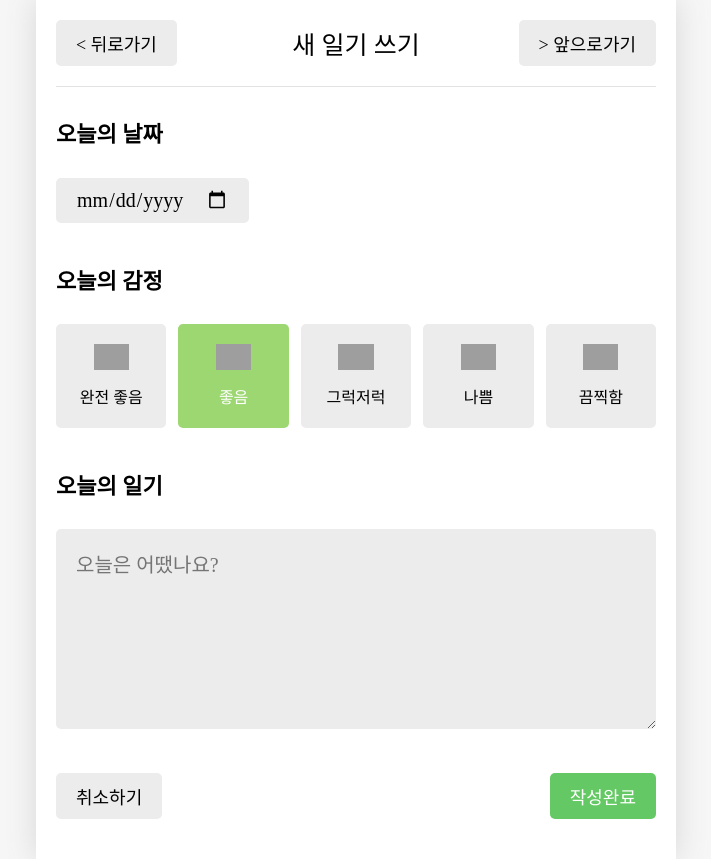
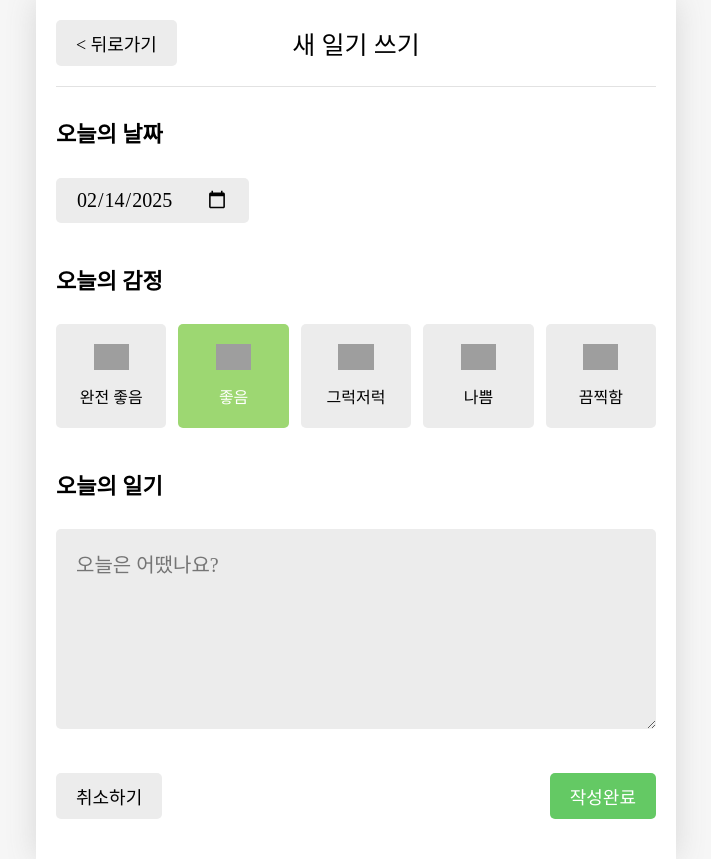
Before and after one commit to compig/react_diary, a React (Vite) app: page /new in a window 1280 px wide. Shown: the whole page, without its empty margins (284-995 px from the left). Built offline with nearby package versions, Linux system fonts and the light colour scheme; grey boxes are pictures that could not be loaded; a web font is replaced by a local one.

Commit message:
feat: editor page date change

```diff
--- a/src/components/Editor.jsx
+++ b/src/components/Editor.jsx
@@ -1,6 +1,7 @@
 import './Editor.css'
 import EmotionItem from './EmotionItem'
 import Button from './Button'
+import { useState } from 'react'
 
 const emotionList = [
   { emotionId: 1, emotionName: '완전 좋음' },
@@ -10,13 +11,51 @@
   { emotionId: 5, emotionName: '끔찍함' },
 ]
 
+const getStringedDate = (targetDate) => {
+  //날짜 -> YYYY-MM-DD
+  let year = targetDate.getFullYear()
+  let month = targetDate.getMonth() + 1
+  let date = targetDate.getDate()
+
+  if (month < 10) {
+    month = `0${month}`
+  }
+  if (date < 10) {
+    date = `0${date}`
+  }
+  return `${year}-${month}-${date}`
+}
+
 const Editor = () => {
+  const [input, setInput] = useState({
+    createdDate: new Date(),
+    emotionId: 3,
+    content: '',
+  })
+
+  const onChangeInput = (e) => {
+    let name = e.target.name
+    let value = e.target.value
+
+    if (name === 'createdDate') {
+      value = new Date(value)
+    }
+    setInput({
+      ...input,
+      [name]: value,
+    })
+  }
   const emotionId = 2
   return (
     <div className='Editor'>
       <section className='date_dection'>
         <h4>오늘의 날짜</h4>
-        <input type='date' />
+        <input
+          name='createdDate'
+          onChange={onChangeInput}
+          value={getStringedDate(input.createdDate)}
+          type='date'
+        />
       </section>
       <section className='emotion_section'>
         <h4>오늘의 감정</h4>
@@ -32,11 +71,11 @@
       </section>
       <section className='emotion_section'>
         <h4>오늘의 일기</h4>
-        <textarea placeholder='오늘은 어땠나요?'/>
+        <textarea placeholder='오늘은 어땠나요?' />
       </section>
       <section className='button_section'>
-        <Button text={'취소하기'}/>
-        <Button text={'작성완료'} type={'POSITIVE'}/>
+        <Button text={'취소하기'} />
+        <Button text={'작성완료'} type={'POSITIVE'} />
       </section>
     </div>
   )
--- a/src/pages/New.jsx
+++ b/src/pages/New.jsx
@@ -1,14 +1,16 @@
 import Header from '../components/Header'
 import Button from '../components/Button'
 import Editor from '../components/Editor'
+import { useNavigate } from 'react-router-dom'
 
 const New = () => {
+  const nav = useNavigate()
   return (
     <div>
       <Header
         title={'새 일기 쓰기'}
-        leftChild={<Button text={'< 뒤로가기'} />}
-        rightChild={<Button text={'> 앞으로가기'} />}
+        leftChild={<Button onClick={() => nav (-1)} text={'< 뒤로가기'} />}
+        // rightChild={<Button text={'> 앞으로가기'} />}
       />
       <Editor />
     </div>
```
